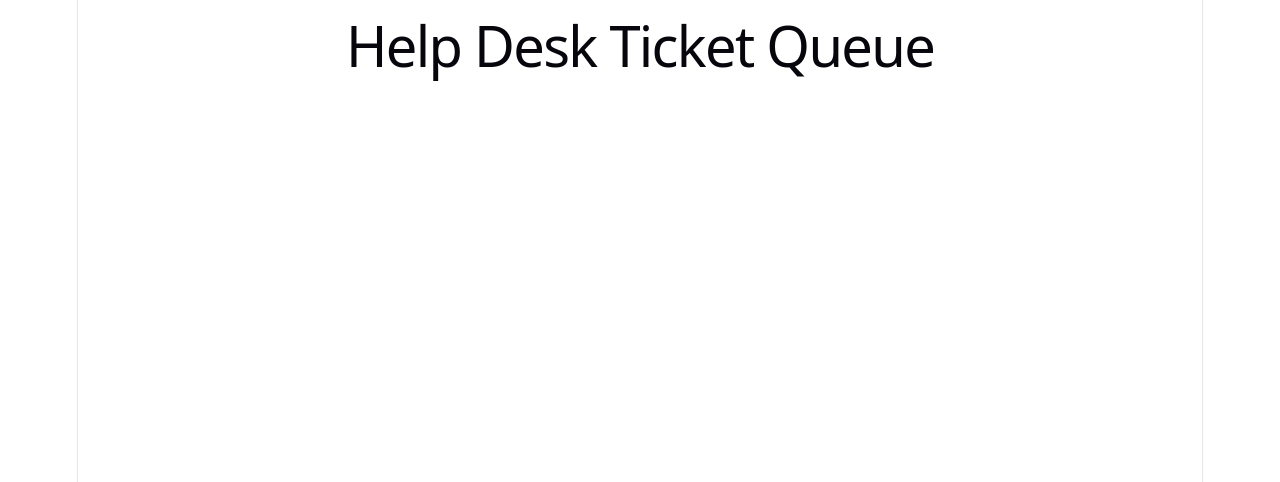
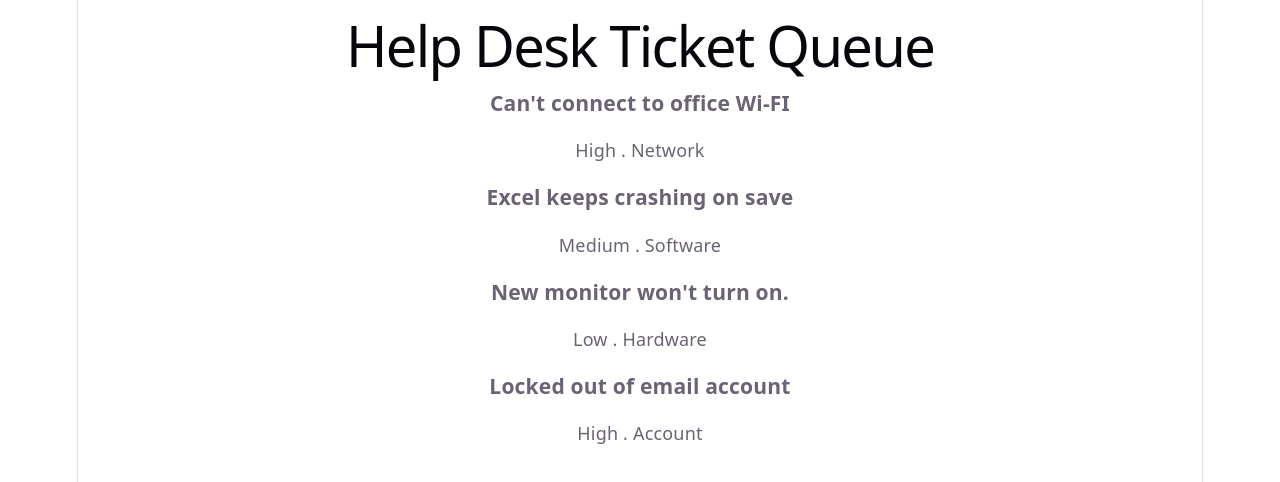
Before and after one commit to MichaelM98/Ticket_Sim, a React (Vite) app: page / in a window 1280 px wide. Shown: the top 482 px of the page. Built offline with nearby package versions, Linux system fonts and the light colour scheme.

Commit message:
Add ticket queue with sample data

```diff
--- a/src/App.jsx
+++ b/src/App.jsx
@@ -1,9 +1,25 @@
+import { useState } from 'react'
 import './App.css'
+import tickets from './data/tickets'
+import TicketQueue from './components/TicketQueue'
+import TicketDetail from './components/TicketDetail'
 
 function App() {
+  const [selectedTicketId, setSelectedTicketId] = useState(null)
+
+  const selectedTicket = tickets.find((ticket) => ticket.id === selectedTicketId)
+
   return (
     <div>
       <h1>Help Desk Ticket Queue</h1>
+      {selectedTicket ? (
+        <TicketDetail
+          ticket={selectedTicket}
+          onBack={() => setSelectedTicketId(null)}
+        />
+      ) : (
+        <TicketQueue onSelectTicket={setSelectedTicketId} />
+      )}
     </div>
   )
 }
--- /dev/null
+++ b/src/components/TicketCard.jsx
@@ -0,0 +1,10 @@
+function TicketCard({ ticket, onClick}) {
+    return (
+        <div onClick={onClick}>
+            <h3>{ticket.subject}</h3>
+            <p>{ticket.priority} . {ticket.category}</p>
+        </div>
+    )
+}
+
+export default TicketCard
--- /dev/null
+++ b/src/components/TicketDetail.jsx
@@ -0,0 +1,15 @@
+function TicketDetail({ ticket, onBack }) {
+  return (
+    <div>
+      <button onClick={onBack}>← Back to queue</button>
+      <h2>{ticket.subject}</h2>
+      <p>Requester: {ticket.requester}</p>
+      <p>Priority: {ticket.priority}</p>
+      <p>Category: {ticket.category}</p>
+      <p>{ticket.description}</p>
+      <p><em>Chat coming soon...</em></p>
+    </div>
+  )
+}
+
+export default TicketDetail
--- /dev/null
+++ b/src/components/TicketQueue.jsx
@@ -0,0 +1,19 @@
+import tickets from '../data/tickets';
+import TicketCard from './TicketCard';
+
+function TicketQueue({ onSelectTicket }) {
+    return (
+        <div>
+            {tickets.map((ticket) => (
+                <TicketCard
+                key={ticket.id}
+                ticket={ticket}
+                onClick={() => onSelectTicket(ticket.id)}
+                />
+            ))}
+        </div>
+    )
+}
+
+
+export default TicketQueue
--- /dev/null
+++ b/src/data/tickets.js
@@ -0,0 +1,35 @@
+const tickets = [
+    {
+        id: 1,
+        subject: "Can't connect to office Wi-FI",
+        priority: "High",
+        category: "Network",
+        requester: "John Doe",
+        description: "Laptop shows 'Wi-Fi' but says no internet access since this morning"
+    },
+    {
+        id: 2,
+        subject: "Excel keeps crashing on save",
+        priority: "Medium",
+        category: "Software",
+        requester: "Marcus Lee",
+        description: "Excel closes unexpectedly whenever trying to save a large spreadsheet."
+    },
+    {
+        id: 3,
+        subject: "New monitor won't turn on.",
+        priority: "Low",
+        category: "Hardware",
+        requester: "Priya Nair",
+        description: "Just unboxed a new monitor, power light doesn't come on at all."
+    },
+    {
+        id: 4,
+        subject: "Locked out of email account",
+        priority: "High",
+        category: "Account",
+        requester: "Sam Okafor",
+        description: "Password reset email never arrives, tried three times."
+    }
+];
+export default tickets;
```
